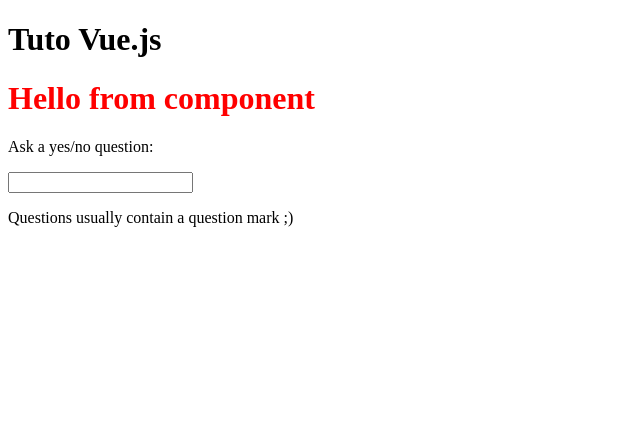
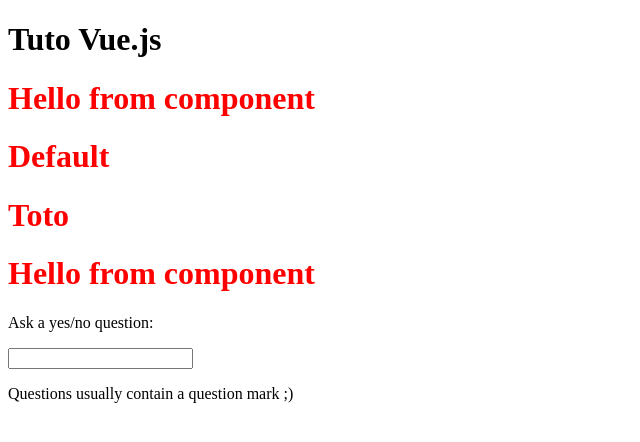
Before and after one commit to techmefr/vuejs-learning-form-vif-vmodel, a Vue app: page / in a window 1280 px wide. Shown: the top 442 px of the page, without its empty margins (0-640 px from the left). Built offline with nearby package versions, Linux system fonts and the light colour scheme.

Commit message:
learn props and bind variable

```diff
--- a/src/components/HelloWorld.vue
+++ b/src/components/HelloWorld.vue
@@ -1,5 +1,6 @@
 <script setup>
 import { ref } from 'vue';
+import SubComp from './SubComp.vue';
 
 const msg = ref('Hello from component')
 
@@ -7,6 +8,11 @@
 
 <template>
     <h1>{{ msg }}</h1>
+<SubComp/>
+<SubComp msg="Toto"/>
+<!-- on peut passer une variable dans la props -->
+<SubComp :msg="msg"/>
+
 </template>
 
 <style scoped>
--- /dev/null
+++ b/src/components/SubComp.vue
@@ -0,0 +1,15 @@
+<script setup>
+const props = defineProps({
+    msg: String
+})
+</script>
+
+<template>
+    <h1>{{ msg || "Default"}}</h1>
+</template>
+
+<style scoped>
+ h1 {
+     color: rebeccapurple;
+ }
+</style>
```
